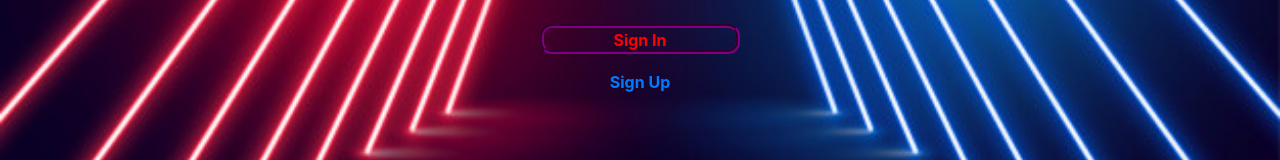
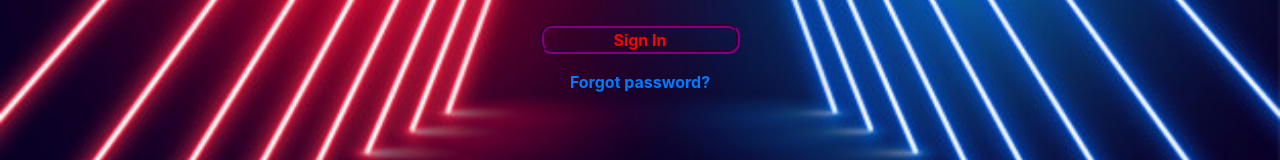
Before and after one commit to rbkplus2project/GreenField, a React (Create React App) app: page /signin in a window 1280 px wide. Shown: the part 447-607 px from the top of the page. Built offline with nearby package versions, Linux system fonts and the light colour scheme.

Commit message:
add new feat. to signin, signup

```diff
--- a/src/components/App.js
+++ b/src/components/App.js
@@ -6,6 +6,7 @@ import SignIn from './SignIn.js';
 import SignUp from './SignUp.js';
 import NavBar from './NavBar.js';
 import AddGame from './AddGame.js';
+import ResetPassword from './ResetPassword.js';
 import Home from './Home';
 
 class App extends Component {
@@ -22,6 +23,7 @@ class App extends Component {
                     <Route path="/signout" component={SignOut}/>
                     <Route path="/frame" component={GameFrame}/>
                     <Route path="/addgame" component={AddGame}/>
+                    <Route path="/reset" component={ResetPassword} />
                 </Switch>
             </div>
             </Router>
--- a/src/components/SignIn.js
+++ b/src/components/SignIn.js
@@ -52,8 +52,8 @@ class SignIn extends Component {
                         <br />
                         <button className="button">Sign In</button><br />
                     </form>
-                    <Link to="/signup" style={{textDecoration: "none"}}>
-                        <p>Sign Up</p>
+                    <Link to="/reset" style={{textDecoration: "none"}}>
+                        <a href="http://localhost:3000/reset"><p>Forgot password?</p></a>
                     </Link>
                 </div>
             )
--- a/src/components/SignUp.js
+++ b/src/components/SignUp.js
@@ -17,7 +17,7 @@ class SignUp extends Component {
             let options = {
                 url: `http://localhost:3000/user/signup`,
                 method: 'post',
-                data: { username: input[0].value, password: input[1].value }
+                data: { username: input[0].value, email: input[1].value, password: input[2].value }
             }
 
             axios(options)
@@ -61,8 +61,9 @@ class SignUp extends Component {
                         <br />
                         <button className="button">Sign Up</button><br />
                     </form>
+
                     <Link to="/signin" style={{textDecoration: "none"}}>
-                    <p>Sign In</p>
+                        <p>Already have an account? <a href="http://localhost:3000/signin">Sign In</a></p>
                     </Link>
                 </div>
             )
```
